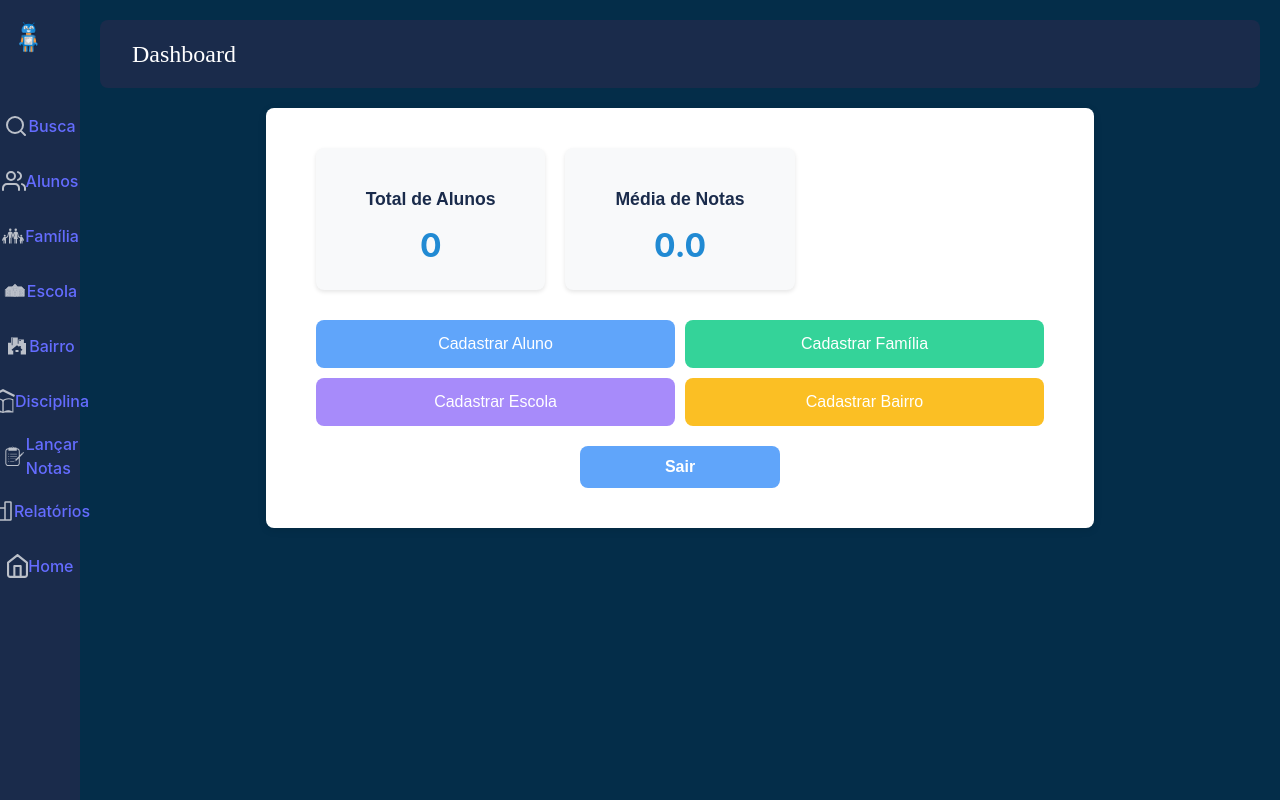
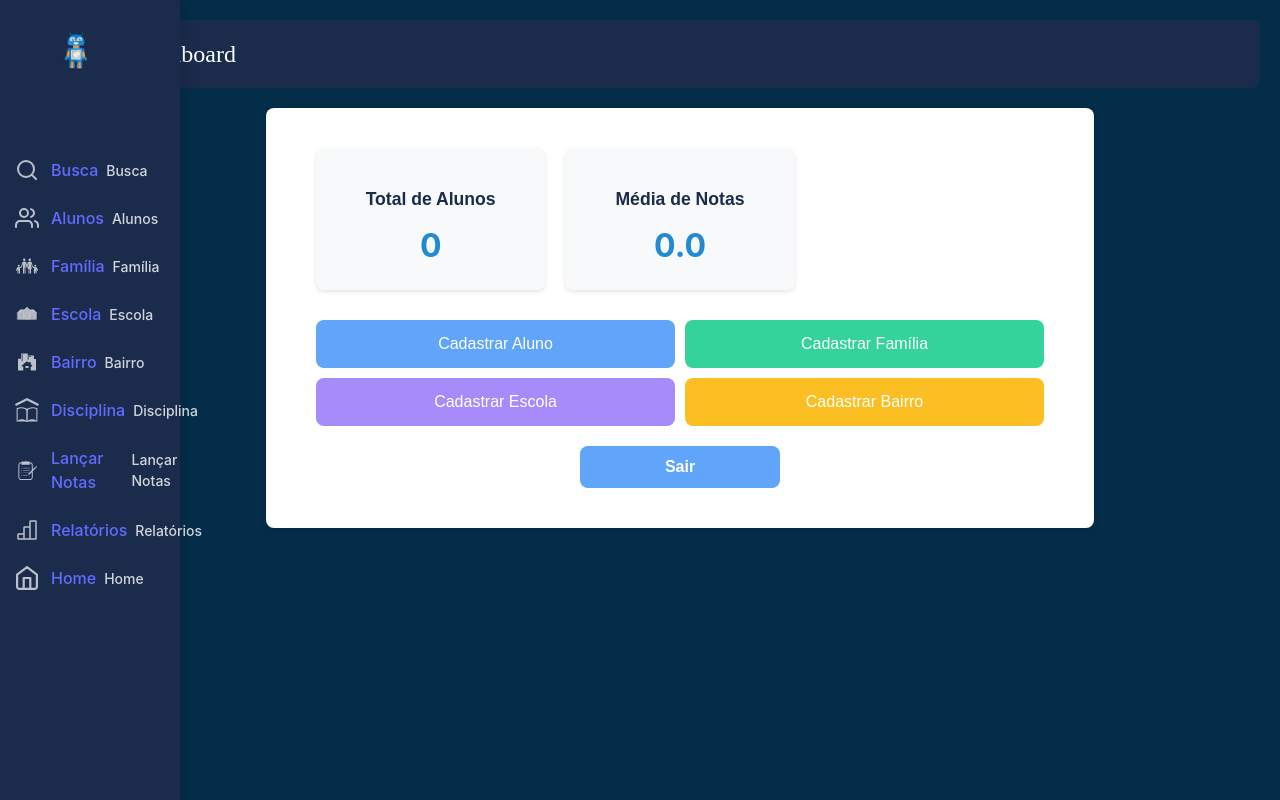
Before and after one commit to gubetiati/Projeto-ELLP, a React (Vite) app: page /dashboard in a window 1280 px wide. Built offline with nearby package versions, Linux system fonts and the light colour scheme; no server answers; sample sign-in values are in the browser's storage; a web font is replaced by a local one.

Commit message:
feat: update CSS styles for various components to enhance UI and accessibility

```diff
--- a/src/components/BuscaAvancada/BuscaAvancada.css
+++ b/src/components/BuscaAvancada/BuscaAvancada.css
@@ -31,6 +31,7 @@
   border: 1px solid #ddd;
   border-radius: 4px;
   font-size: 14px;
+  color: black;
 }
 
 .form-group input:focus {
--- a/src/components/DetalheAluno/DetalheAluno.css
+++ b/src/components/DetalheAluno/DetalheAluno.css
@@ -49,4 +49,5 @@
     padding: 10px 20px;
     border-radius: 4px;
     cursor: pointer;
+    color: black;
   }
--- a/src/components/FormAluno/FormAluno.css
+++ b/src/components/FormAluno/FormAluno.css
@@ -72,6 +72,7 @@
     font-size: 1rem;
     background-color: #f5f5f5;
     transition: border-color 0.3s, box-shadow 0.3s;
+    color: black;
 }
 
 .form-group input:focus,
@@ -79,6 +80,7 @@
     outline: none;
     border-color: #218AD3;
     box-shadow: 0 0 0 2px rgba(33, 138, 211, 0.1);
+    color: black;
 }
 
 .checkbox-group {
--- a/src/components/FormFamilia/FormFamilia.css
+++ b/src/components/FormFamilia/FormFamilia.css
@@ -44,6 +44,7 @@
     border: 1px solid #ddd;
     border-radius: 4px;
     font-size: 14px;
+    color: black;
 }
 
 .checkbox-container {
--- a/src/components/LoginForm/LoginForm.css
+++ b/src/components/LoginForm/LoginForm.css
@@ -75,6 +75,7 @@
   border-radius: 10px;
   background-color: #F3F4F6;
   font-size: 1rem;
+  color: black;
 }
 
 .login-button {
--- a/src/components/RelatorioDesempenho/RelatorioDesempenho.css
+++ b/src/components/RelatorioDesempenho/RelatorioDesempenho.css
@@ -30,6 +30,7 @@
     border: 1px solid #ddd;
     border-radius: 4px;
     font-size: 14px;
+    color: black;
 }
 
 .form-group input:focus {
--- a/src/components/SideBar/SideBar.css
+++ b/src/components/SideBar/SideBar.css
@@ -1,5 +1,5 @@
 .sidebar {
-  width: 80px;
+  width: 180px;
   height: 100vh;
   background-color: #1a2b4b;
   position: fixed;
@@ -9,15 +9,23 @@
   flex-direction: column;
   align-items: center;
   padding: 20px 0;
+  box-shadow: 4px 0 10px rgba(0, 0, 0, 0.1);
 }
 
 .sidebar-logo {
-  margin-bottom: 30px;
+  margin-bottom: 40px;
+  padding: 10px;
+  border-radius: 12px;
+  transition: transform 0.3s;
+}
+
+.sidebar-logo:hover {
+  transform: scale(1.05);
 }
 
 .logo-img {
-  width: 50px;
-  height: 50px;
+  width: 60px;
+  height: 60px;
   object-fit: contain;
 }
 
@@ -26,31 +34,37 @@
   padding: 0;
   margin: 0;
   width: 100%;
+  display: fixed;
+  flex-direction: column;
+  gap: 12px;
 }
 
 .sidebar-menu li {
   width: 100%;
   display: flex;
   justify-content: center;
-  margin-bottom: 15px;
+  padding: 0 15px;
 }
 
 .sidebar-menu li a {
   display: flex;
-  justify-content: center;
   align-items: center;
-  width: 40px;
-  height: 40px;
-  border-radius: 8px;
-  transition: background-color 0.3s;
+  width: 100%;
+  padding: 12px 0px;
+  border-radius: 12px;
+  transition: all 0.3s;
+  position: relative;
 }
 
 .sidebar-menu li.active a {
   background-color: #2c4167;
+  transform: translateX(5px);
+  box-shadow: 0 4px 8px rgba(0, 0, 0, 0.2);
 }
 
 .sidebar-menu li a:hover {
   background-color: #2c4167;
+  transform: translateX(5px);
 }
 
 .sidebar-icon {
@@ -59,9 +73,45 @@
   object-fit: contain;
   filter: brightness(0) invert(1);
   opacity: 0.7;
+  margin-right: 12px;
 }
 
 .sidebar-menu li.active .sidebar-icon,
 .sidebar-menu li a:hover .sidebar-icon {
   opacity: 1;
 }
+
+.sidebar-menu li a::after {
+  content: attr(title);
+  color: white;
+  font-size: 14px;
+  opacity: 0.8;
+  margin-left: 8px;
+}
+
+.sidebar-menu li.active a::after,
+.sidebar-menu li a:hover::after {
+  opacity: 1;
+}
+
+.sidebar-menu li a:hover {
+  background-color: #2c4167;
+  transform: translateX(5px);
+}
+
+.sidebar-menu li.active a {
+  background-color: #2c4167;
+  position: relative;
+}
+
+.sidebar-menu li.active a::before {
+  content: '';
+  position: absolute;
+  left: -15px;
+  top: 50%;
+  transform: translateY(-50%);
+  width: 4px;
+  height: 70%;
+  background-color: #4a90e2;
+  border-radius: 0 4px 4px 0;
+}
```
